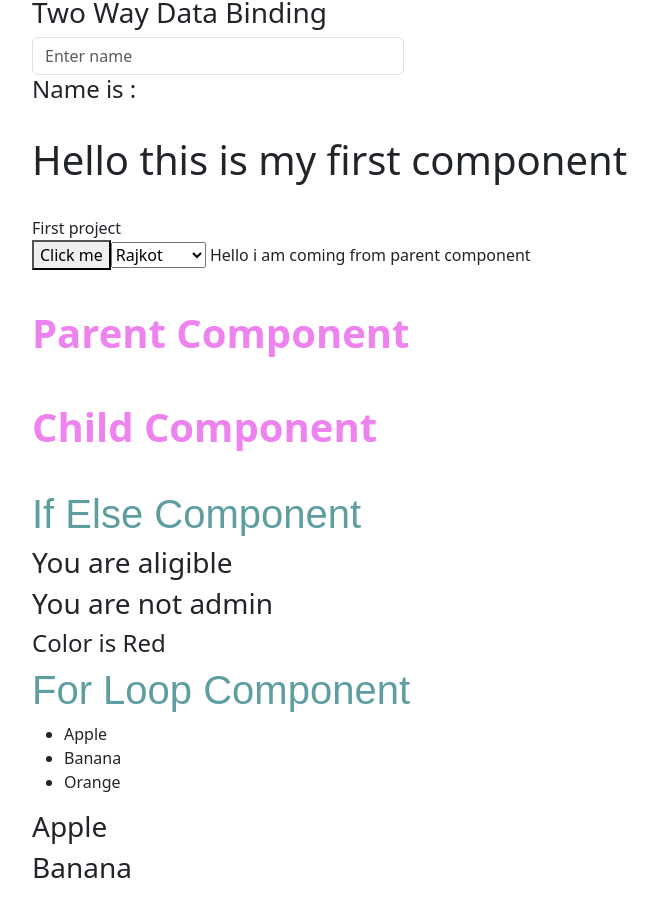
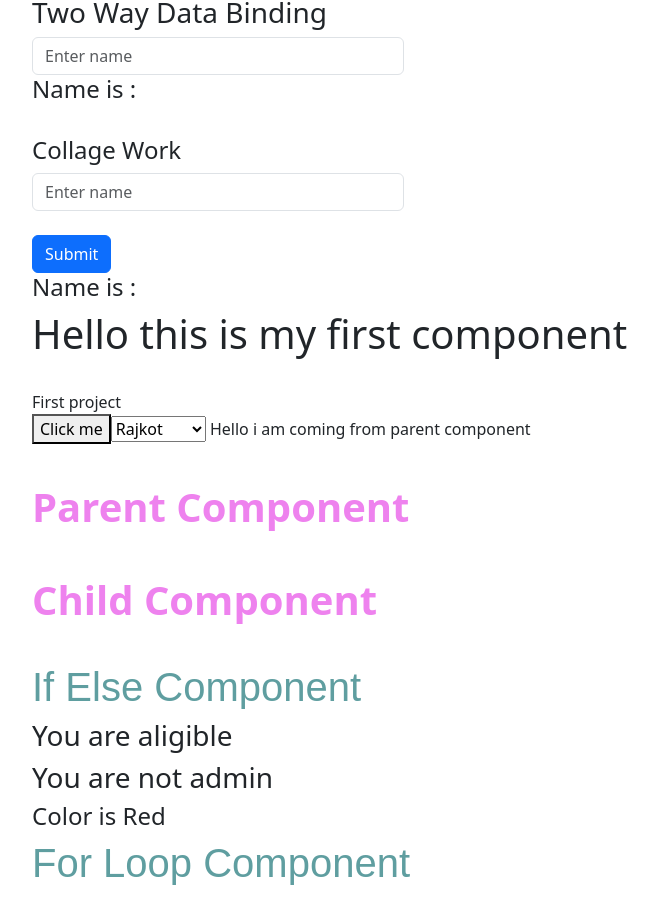
Before and after one commit to parth-mulashiya/angular_demo, an Angular app: page / in a window 1280 px wide. Shown: the part 2104-3002 px from the top of the page, without its empty margins (50-708 px from the left). Built offline with nearby package versions, Linux system fonts and the light colour scheme.

Commit message:
collage work

```diff
--- a/src/app/components/two-way-data-binding/two-way-data-binding.component.html
+++ b/src/app/components/two-way-data-binding/two-way-data-binding.component.html
@@ -16,5 +16,11 @@
   <input type="text" [(ngModel)]="name" placeholder="Enter name" class="form-control"/>
   <h4>Name is : {{name}}</h4>
   <br>
-  <!-- <button class="btn btn-primary" >Submit</button> -->
+
+  <h4>Collage Work</h4>
+  <input type="text" [(ngModel)]="name" placeholder="Enter name" class="form-control"/>
+  <br>
+  <button class="btn btn-primary" (click)="onClick()">Submit</button>
+  <br>
+  <h4>Name is : {{output}}</h4>
 </div>
--- a/src/app/components/two-way-data-binding/two-way-data-binding.component.ts
+++ b/src/app/components/two-way-data-binding/two-way-data-binding.component.ts
@@ -1,4 +1,4 @@
-import { Component } from '@angular/core';
+import { Component, output } from '@angular/core';
 import { FormsModule } from '@angular/forms';
 
 
@@ -15,9 +15,14 @@ import { FormsModule } from '@angular/forms';
 export class TwoWayDataBindingComponent {
 
   name:string = ""
+  output:string = ""
 
   changeName(val:string){
     this.name = val
   }
 
+  onClick(){
+    this.output = this.name
+  }
+
 }
```
